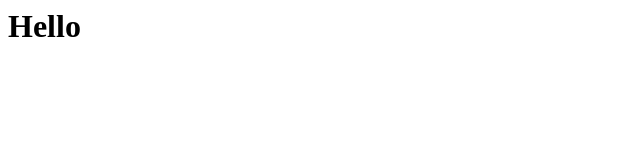
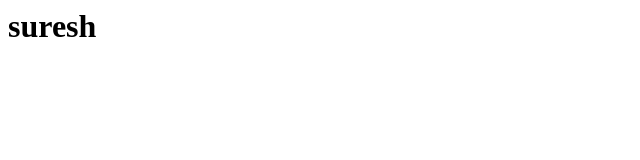
Before and after one commit to sureshsangineedi/devOps3, a plain HTML site: page index.html in a window 1280 px wide. Shown: the full height of the page, 0-640 px from the left. Drawn offline with Linux system fonts and the light colour scheme.

Commit message:
updated index with hello suresh

```diff
--- a/index.html
+++ b/index.html
@@ -1 +1 @@
-<h1>Hello</h1>
+<h1>suresh</h1>
```
